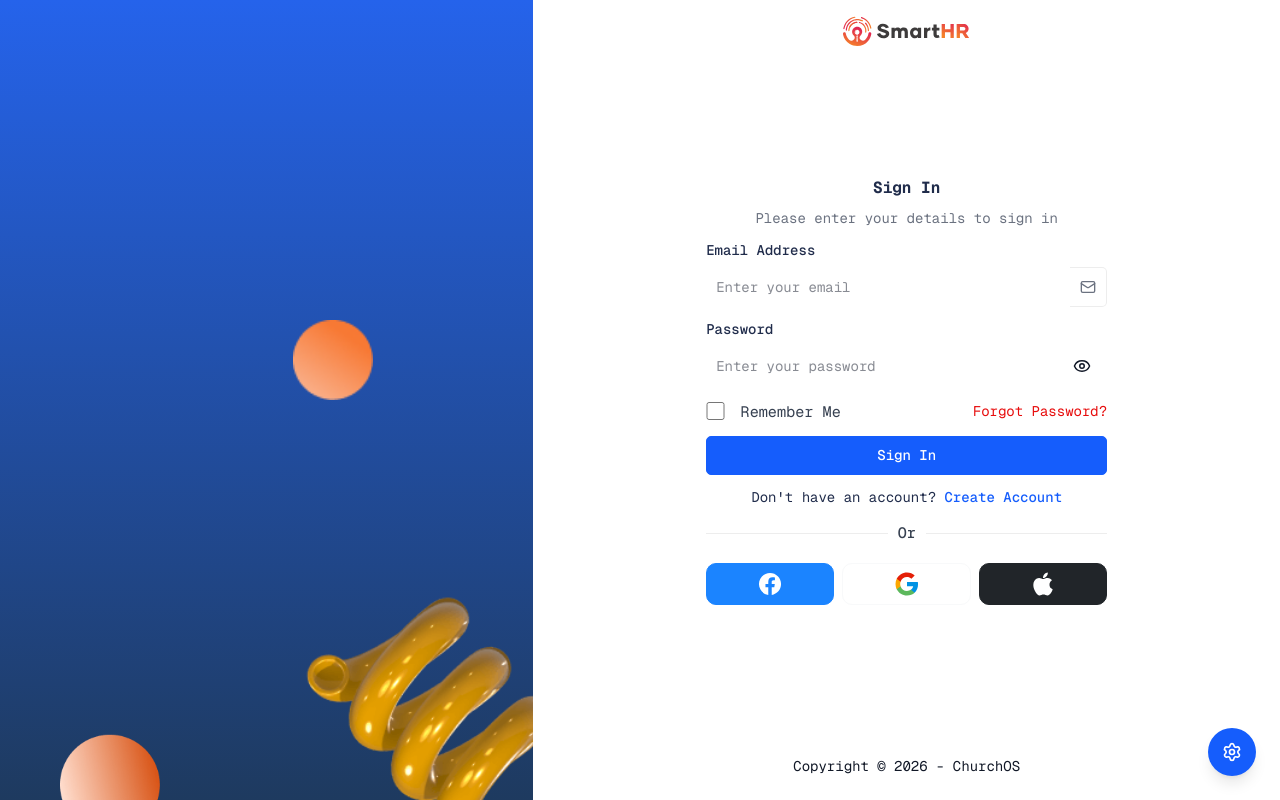
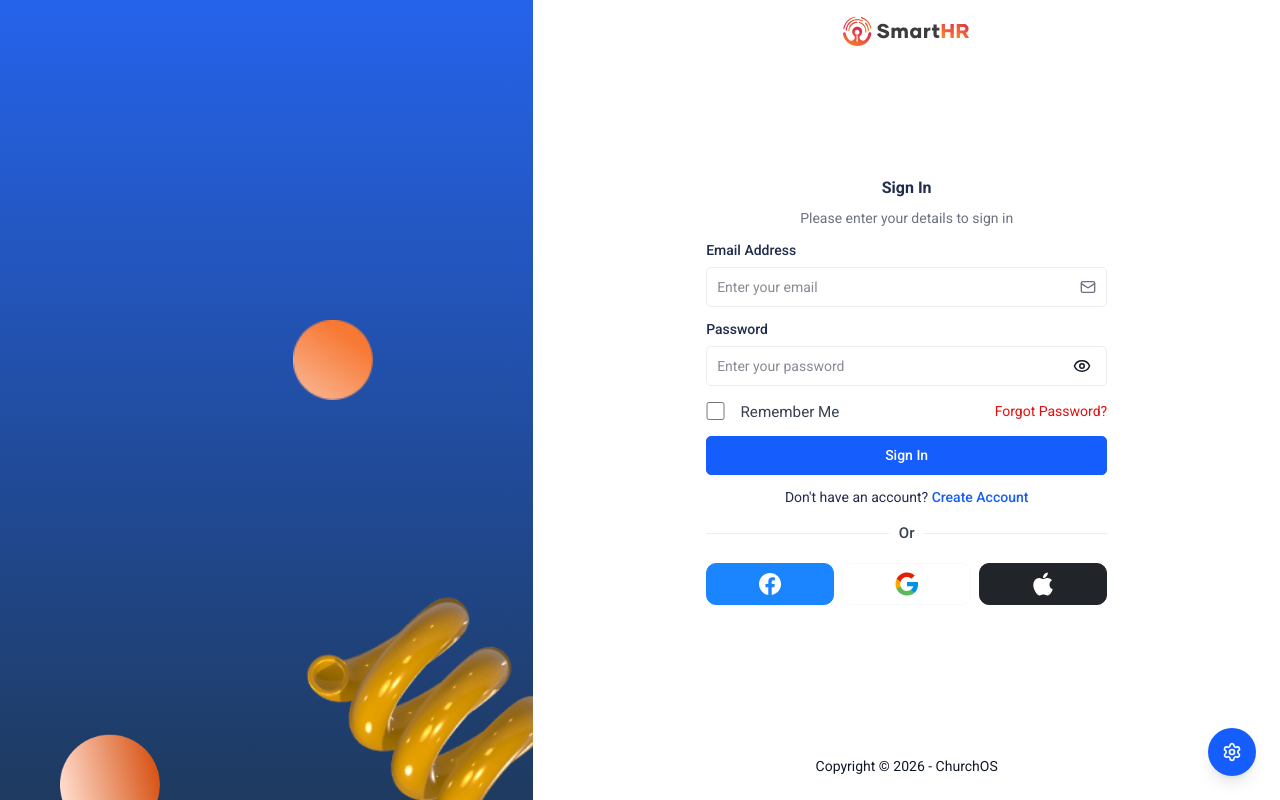
Before and after one commit to pappycoder/ChurchOS-Web, a Next.js app: page /login in a window 1280 px wide. Built offline with nearby package versions, Linux system fonts and the light colour scheme.

Commit message:
fix: input borders + switch font to Roboto
- Add explicit border: 1px solid #ededed to .smart-form-control
  (Tailwind v4 preflight strips default borders)
- Replace Geist Sans with Roboto font (matches SmartHR)
- Update heading font-family to Roboto
- Remove geist npm dependency

```diff
--- a/package.json
+++ b/package.json
@@ -17,7 +17,6 @@
     "clsx": "^2.1.1",
     "cmdk": "^1.1.1",
     "date-fns": "^4.4.0",
-    "geist": "^1.7.2",
     "lucide-react": "^1.32.0",
     "next": "^15.5.23",
     "next-themes": "^0.4.6",
--- a/src/app/globals.css
+++ b/src/app/globals.css
@@ -40,7 +40,7 @@
   --radius-md: calc(var(--radius) - 2px);
   --radius-lg: var(--radius);
   --radius-xl: calc(var(--radius) + 4px);
-  --font-sans: var(--font-geist-sans);
+  --font-sans: var(--font-roboto), "Roboto", sans-serif;
   --font-mono: var(--font-geist-mono);
   --animate-accordion-down: accordion-down 0.2s ease-out;
   --animate-accordion-up: accordion-up 0.2s ease-out;
@@ -137,6 +137,7 @@
   }
   h1, h2, h3, h4, h5, h6 {
     color: #202C4B;
+    font-family: "Roboto", sans-serif;
   }
 }
 
@@ -276,7 +277,7 @@
 
 /* Form controls matching SmartHR */
 .smart-form-control {
-  border-color: #ededed;
+  border: 1px solid #ededed;
   color: #111827;
   background-color: #ffffff;
   font-size: 14px;
--- a/src/app/layout.tsx
+++ b/src/app/layout.tsx
@@ -1,11 +1,17 @@
 import type { Metadata, Viewport } from "next";
-import { GeistSans } from "geist/font/sans";
-import { GeistMono } from "geist/font/mono";
+import { Roboto } from "next/font/google";
 import "./globals.css";
 import { cn } from "@/lib/utils";
 import { ThemeProvider } from "@/components/providers/theme-provider";
 import { QueryProvider } from "@/components/providers/query-provider";
 import { Providers } from "@/components/providers/providers";
+
+const roboto = Roboto({
+  subsets: ["latin"],
+  weight: ["100", "300", "400", "500", "700", "900"],
+  variable: "--font-roboto",
+  display: "swap",
+});
 
 export const metadata: Metadata = {
   title: "ChurchOS - Church Management Platform",
@@ -41,8 +47,7 @@ export default function RootLayout({
     <html
       lang="en"
       className={cn(
-        GeistSans.className,
-        GeistMono.className,
+        roboto.variable,
         "h-full antialiased"
       )}
       suppressHydrationWarning
@@ -50,7 +55,10 @@ export default function RootLayout({
       <head>
         <link rel="apple-touch-icon" href="/icons/icon-192x192.png" />
       </head>
-      <body className="min-h-full flex flex-col bg-background text-foreground">
+      <body
+        className="min-h-full flex flex-col bg-background text-foreground"
+        style={{ fontFamily: "Roboto, sans-serif" }}
+      >
         <ThemeProvider
           attribute="class"
           defaultTheme="light"
```
Also changed, not shown: 1 other file (tests, documents, lock files or other folders).
